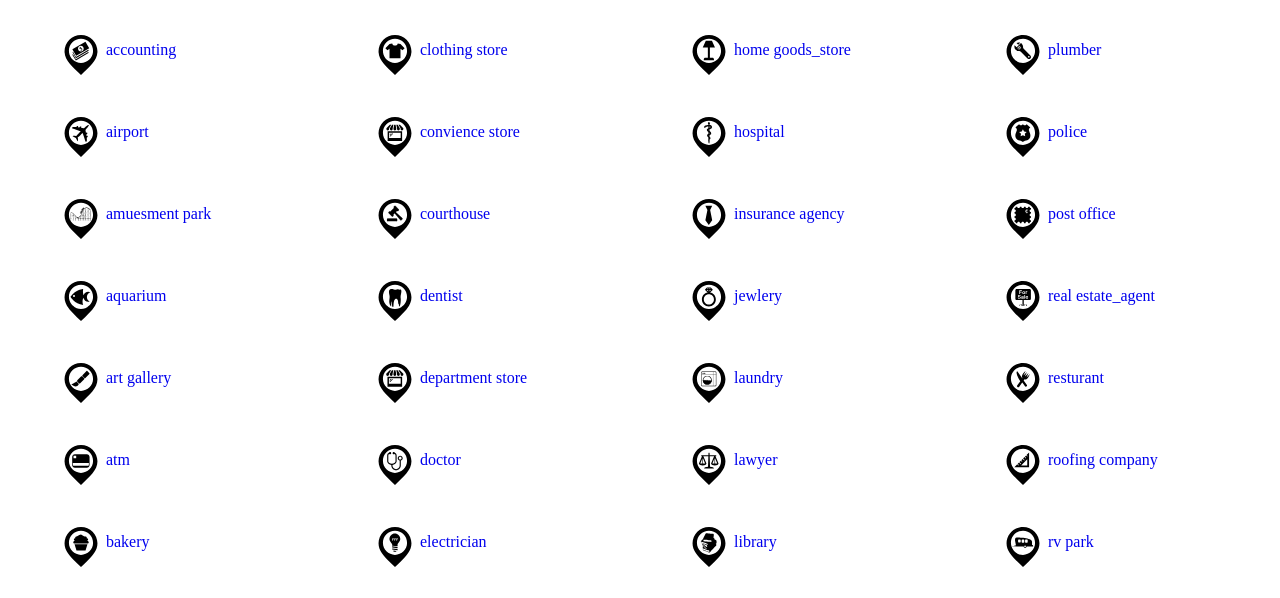
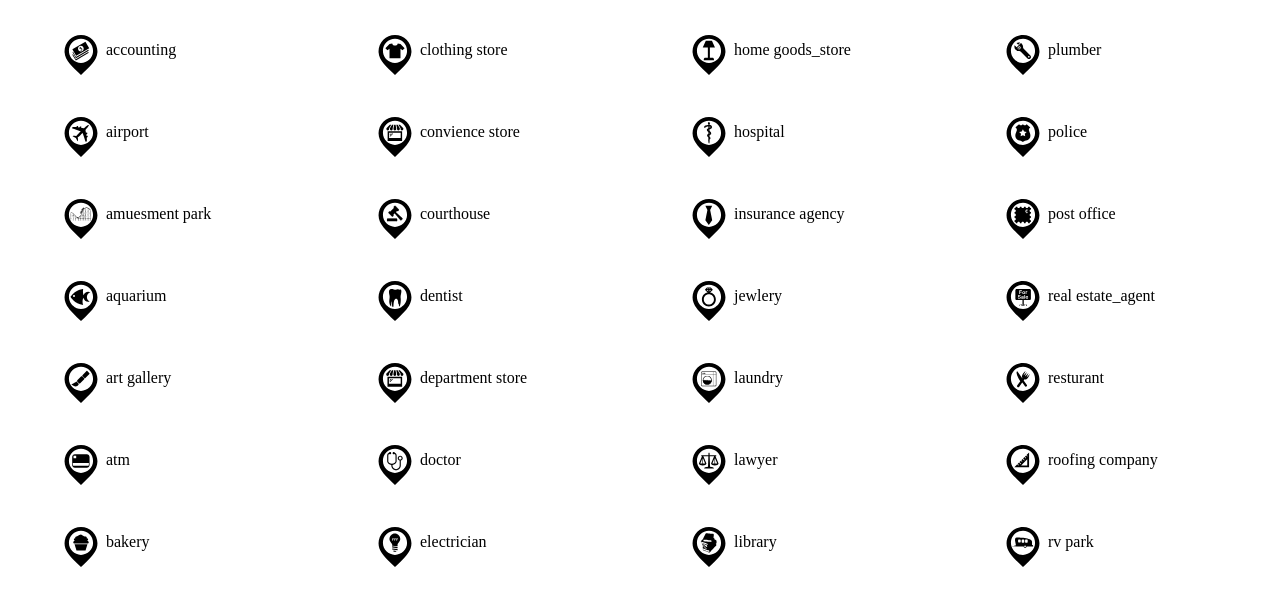
Before and after one commit to walkerrandolphsmith/map-markers, a plain HTML site: page index.html in a window 1280 px wide. Shown: the part 202-800 px from the top of the page. Drawn offline with Linux system fonts and the light colour scheme.

Commit message:
Added link to each icon in its title.

```diff
--- a/map-markers.css
+++ b/map-markers.css
@@ -1 +1 @@
-body{margin:0}.hero{width:100%;height:200px;text-align:center;background-image:url(assets/map.png);background-size:cover;background-position:center}.hero h1{font-size:52px;font-family:sans-serif;text-shadow:4px 3px 0 #fff,9px 8px 0 rgba(0,0,0,.15);transform:translateY(60px)}ul{list-style:none;columns:4;-webkit-columns:4;-moz-columns:4}ul li{width:100%;border-radius:5px;padding:1em;cursor:pointer}ul li:hover{background-color:#000}ul li:hover svg{fill:#fff}ul li:hover span{color:#fff}ul li span a{text-decoration:none}ul li svg{vertical-align:middle;vertical-align:-webkit-baseline-middle;width:50px;height:50px}
+body{margin:0}.hero{width:100%;height:200px;text-align:center;background-image:url(assets/map.png);background-size:cover;background-position:center}.hero h1{font-size:52px;font-family:sans-serif;text-shadow:4px 3px 0 #fff,9px 8px 0 rgba(0,0,0,.15);transform:translateY(60px)}ul{list-style:none;columns:4;-webkit-columns:4;-moz-columns:4}ul li{width:100%;border-radius:5px;padding:1em;cursor:pointer}ul li:hover{background-color:#000}ul li:hover svg{fill:#fff}ul li:hover span a{color:#fff}ul li span a{color:#000;text-decoration:none}ul li svg{vertical-align:middle;vertical-align:-webkit-baseline-middle;width:50px;height:50px}
```
